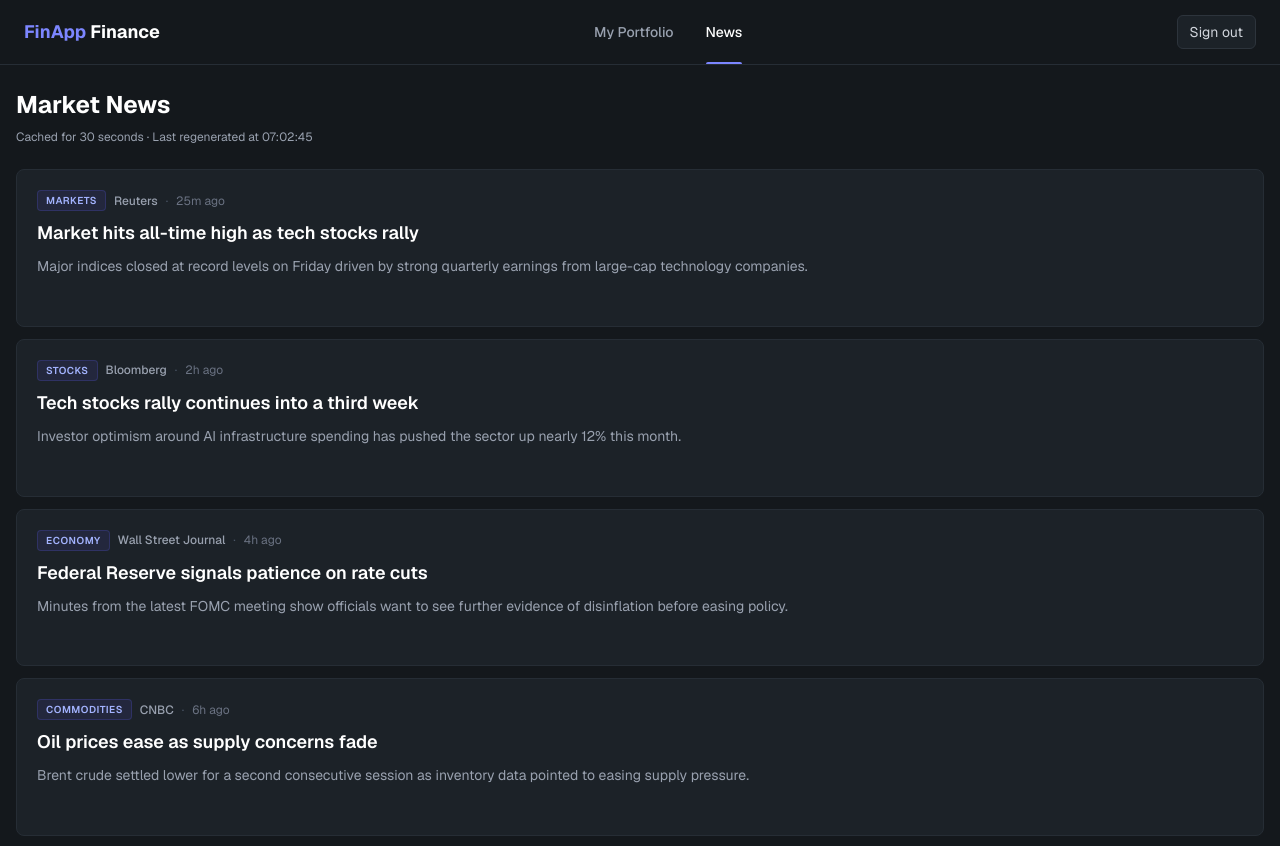
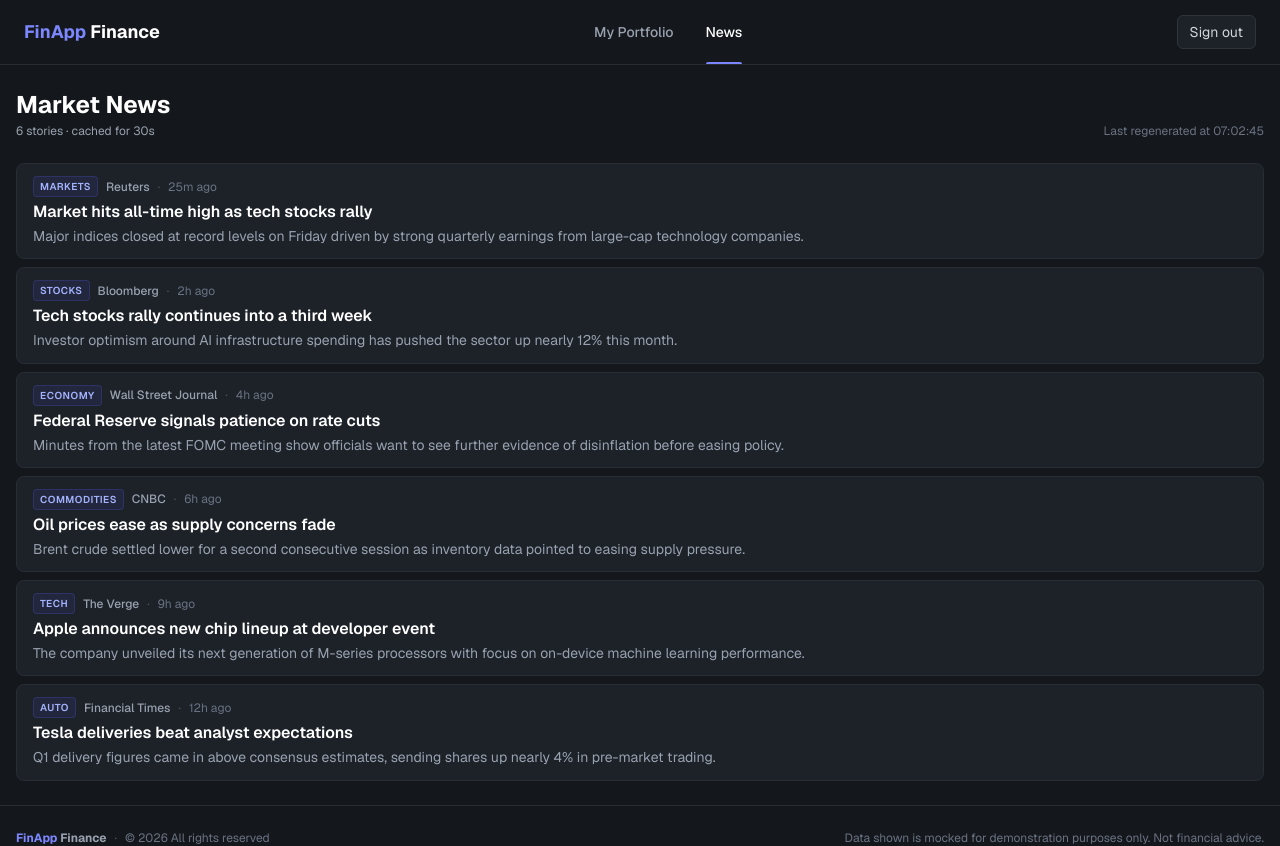
Before and after one commit to rishu-ops/stock-portfolio, a Next.js app: page /news in a window 1280 px wide. Shown: the top 846 px of the page. Built offline with nearby package versions, Linux system fonts and the light colour scheme.

Commit message:
tighten news cards, drop empty hover affordance

```diff
--- a/src/app/news/page.tsx
+++ b/src/app/news/page.tsx
@@ -48,26 +48,31 @@ export default async function NewsPage() {
     <div className="flex-1 flex flex-col">
       <Header />
       <main className="flex-1 max-w-7xl w-full mx-auto px-4 py-6">
-        <div className="mb-6">
-          <h1 className="text-xl sm:text-2xl font-bold mb-2 text-white">
-            Market News
-          </h1>
-          <p className="text-xs text-gray-400">
-            Cached for 30 seconds · Last regenerated at {generatedAtLabel}
+        <div className="mb-6 flex items-end justify-between flex-wrap gap-2">
+          <div>
+            <h1 className="text-xl sm:text-2xl font-bold text-white">
+              Market News
+            </h1>
+            <p className="text-xs text-gray-400 mt-0.5">
+              {data.articles.length} stories · cached for 30s
+            </p>
+          </div>
+          <p className="text-xs text-gray-500">
+            Last regenerated at {generatedAtLabel}
           </p>
         </div>
 
-        <div className="space-y-3">
+        <div className="space-y-2">
           {data.articles.map((article) => (
             <a
               key={article.id}
               href={article.url}
               target="_blank"
               rel="noopener noreferrer"
-              className="group block bg-[#1c2228] border border-[#262d35] rounded-lg p-5 hover:border-indigo-500/50 hover:bg-[#1f262d] transition-colors"
+              className="group block bg-[#1c2228] border border-[#262d35] rounded-lg px-4 py-3 hover:border-indigo-500/40 hover:bg-[#1f262d] transition-colors"
             >
-              <div className="flex items-center gap-2 mb-2 flex-wrap">
-                <span className="text-[10px] font-semibold text-indigo-300 uppercase tracking-wider bg-indigo-500/10 border border-indigo-500/20 px-2 py-0.5 rounded">
+              <div className="flex items-center gap-2 mb-1 flex-wrap">
+                <span className="text-[10px] font-semibold text-indigo-300 uppercase tracking-wider bg-indigo-500/10 border border-indigo-500/20 px-1.5 py-0.5 rounded">
                   {article.category}
                 </span>
                 <span className="text-xs text-gray-400 font-medium">
@@ -79,18 +84,13 @@ export default async function NewsPage() {
                 </span>
               </div>
 
-              <h2 className="text-base sm:text-lg font-semibold text-white mb-2 group-hover:text-indigo-300 transition-colors">
+              <h2 className="text-[15px] sm:text-base font-semibold text-white mb-1 group-hover:text-indigo-300 transition-colors leading-snug">
                 {article.title}
               </h2>
 
-              <p className="text-sm text-gray-400 leading-relaxed">
+              <p className="text-sm text-gray-400 leading-snug line-clamp-2">
                 {article.summary}
               </p>
-
-              <div className="mt-3 flex items-center gap-1 text-xs font-medium text-indigo-400 opacity-0 group-hover:opacity-100 transition-opacity">
-                Read on {article.source}
-                <span aria-hidden>→</span>
-              </div>
             </a>
           ))}
         </div>
```
